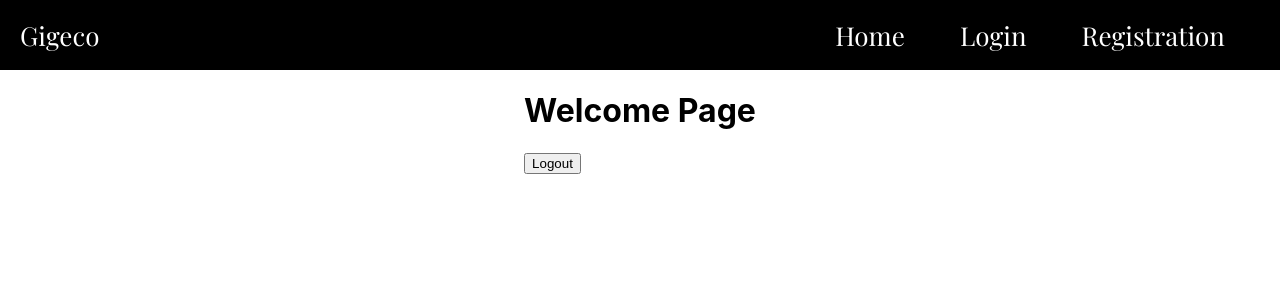
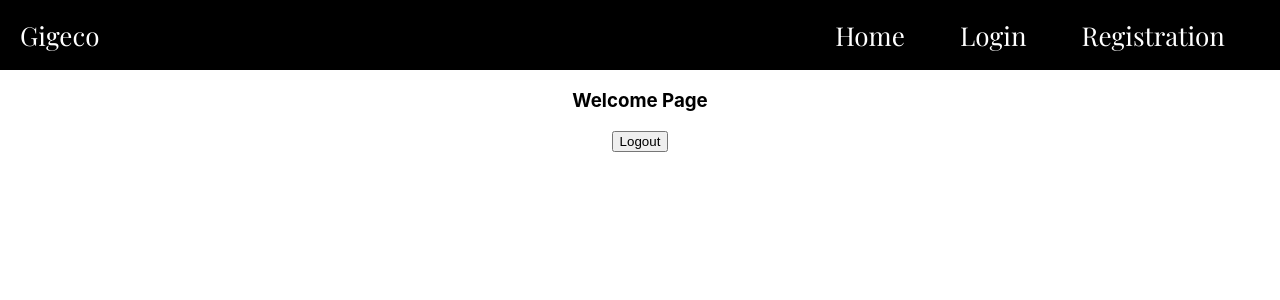
Before and after one commit to andrewtrac/gigeco-heroku, a React (Create React App) app: page /welcome in a window 1280 px wide. Shown: the top 300 px of the page. Built offline with nearby package versions, Linux system fonts and the light colour scheme.

Commit message:
fixed styling on the welcome page

```diff
--- a/src/App.js
+++ b/src/App.js
@@ -1,5 +1,5 @@
-import React from 'react';
-import './App.css';
+import React from "react";
+import "./App.css";
 
 function App() {
   return (
--- a/src/components/Login.js
+++ b/src/components/Login.js
@@ -1,5 +1,5 @@
 import React, { useEffect } from "react";
-import "../styles/Form.scss";
+import "../styles/form.scss";
 
 export default function Login() {
   useEffect(() => {
--- a/src/components/Registration.js
+++ b/src/components/Registration.js
@@ -1,5 +1,5 @@
 import React, { useEffect } from "react";
-import "../styles/Form.scss";
+import "../styles/form.scss";
 
 export default function Login() {
   useEffect(() => {
--- a/src/components/Welcome.js
+++ b/src/components/Welcome.js
@@ -1,9 +1,10 @@
 import React from "react";
+import '../styles/welcome.scss'
 
 export default function Welcome() {
   return (
-    <div>
-      <h1>Welcome Page</h1>
+    <div className="welcome-page">
+      <h3>Welcome Page</h3>
       <form action="/#/ms/logout">
         <input type="submit" value="Logout" />
       </form>
--- /dev/null
+++ b/src/styles/welcome.scss
@@ -0,0 +1,7 @@
+.welcome-page {
+  flex-direction: column;
+  justify-content: center;
+  align-items: center;
+  color: black;
+  text-align: center;
+}
```
